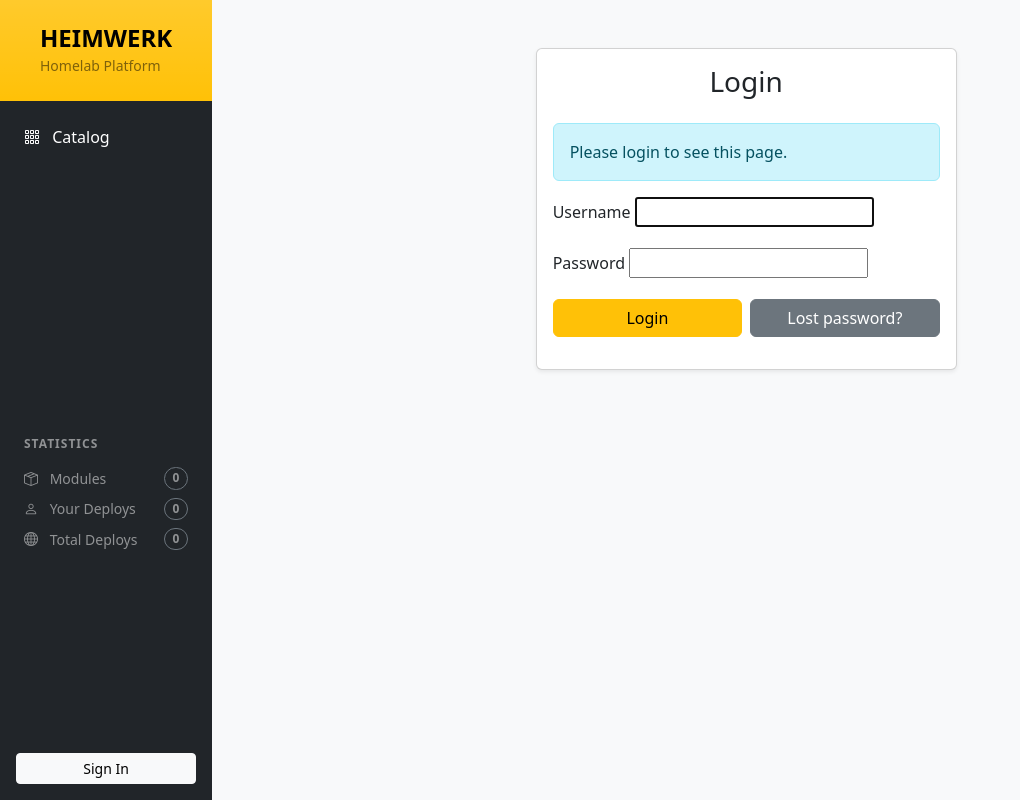
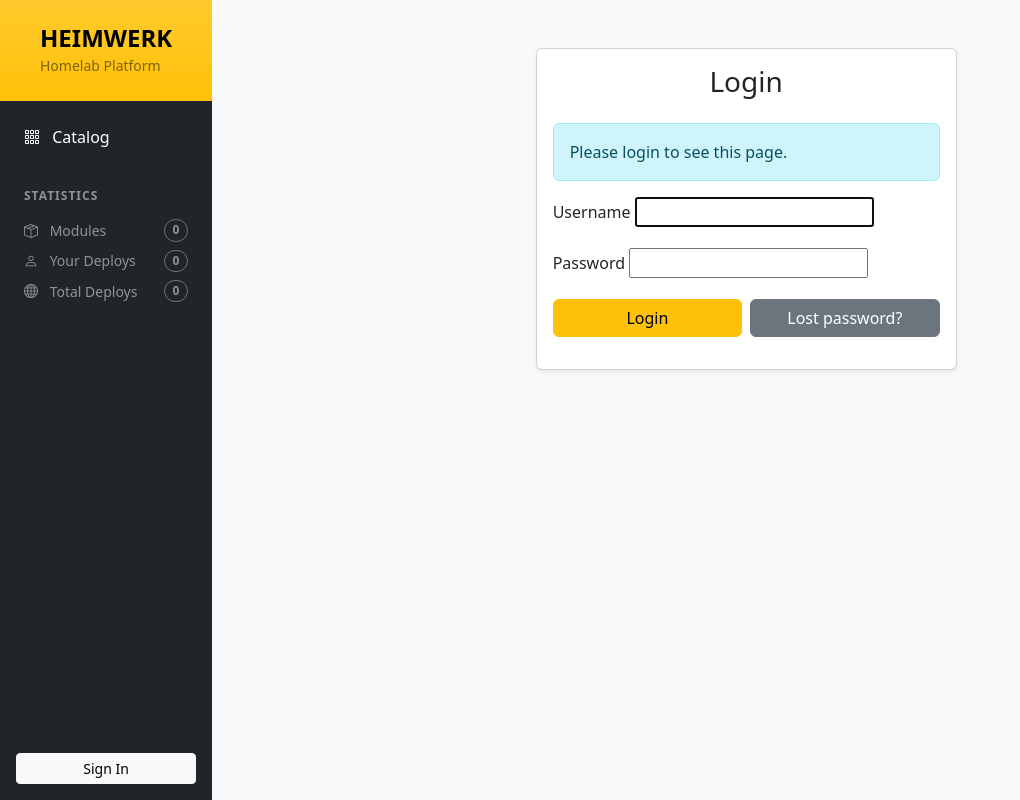
Before and after one commit to arsiba/heimwerk, a Django app: page /accounts/login/?next=/catalog/module/new in a window 1280 px wide. Shown: the whole page, without its empty margins (0-1020 px from the left). Run offline with Django 4.2, Linux system fonts and the light colour scheme; data that the repository does not hold is empty.

Commit message:
fix: fix unexpected stats behaviour

```diff
--- a/templates/base_generic.html
+++ b/templates/base_generic.html
@@ -62,7 +62,7 @@
           </ul>
 
           <!-- Stats -->
-          <div class="px-4 py-2" style="margin-top: 34vh">
+          <div class="px-4 py-2">
             <h6 class="text-uppercase text-white-50 fw-bold mb-3" style="font-size: 0.75rem; letter-spacing: 1px;">Statistics</h6>
             <ul class="list-unstyled">
               <li class="mb-2 d-flex justify-content-between align-items-center">
```
